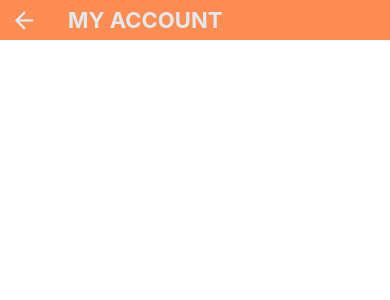
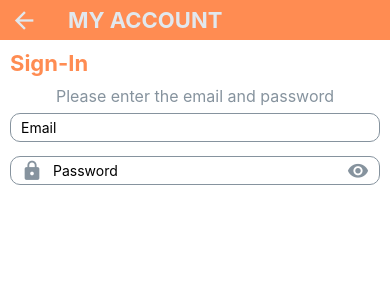
Before and after one commit to saarbm25/xpressfood, a React Native app: screen / in a window 390 px wide. Shown: the top 300 px of the page. Built offline with nearby package versions, Linux system fonts and the light colour scheme.

Commit message:
created AppTextInput component and used it in SignInScreen

```diff
--- a/App.js
+++ b/App.js
@@ -2,6 +2,7 @@ import { StyleSheet, Text, View, StatusBar } from 'react-native';
 import Header from './src/components/Header';
 import React from 'react';
 import { colors } from './src/global/styles';
+import SignInScreen from './src/screens/authScreens/SignInScreen';
 
 
 export default function App() {
@@ -10,7 +11,7 @@ export default function App() {
       <StatusBar
         barStyle='light-content'
         backgroundColor={colors.statusBar}></StatusBar>
-      <Header title='MY ACCOUNT'></Header>
+      <SignInScreen></SignInScreen>
     </View>
   );
 }
--- /dev/null
+++ b/src/components/AppTextInput.js
@@ -0,0 +1,41 @@
+import { View, Text, TextInput, StyleSheet } from 'react-native'
+import React from 'react'
+import { colors } from '../global/styles'
+import { MaterialCommunityIcons } from "@expo/vector-icons";
+
+export default function AppTextInput({children, placeholder, icon, secure}) {
+  return (
+      <View style={styles.container}>
+          {icon && <MaterialCommunityIcons name={icon} size={22} color={colors.grey3} style={styles.icon}></MaterialCommunityIcons>}
+          <TextInput
+              style={styles.inputText}
+              placeholder={placeholder}
+          >{children}</TextInput>
+          {secure && <MaterialCommunityIcons name={'eye'} size={22} color={colors.grey3} style={styles.secure}></MaterialCommunityIcons>}
+    </View>
+  )
+}
+
+const styles = StyleSheet.create({
+    container: {
+        marginHorizontal: 10,
+        marginVertical: 7,
+        borderWidth: 1,
+        borderColor: colors.grey3,
+        borderRadius: 10,
+        flexDirection: 'row',
+        alignItems: 'center'
+    },
+    inputText: {
+        paddingVertical: 5,
+        paddingHorizontal: 10,
+        flex: 1,
+    },
+    icon: {
+        paddingLeft: 10,
+    },
+    secure: {
+        paddingRight: 10,
+    }
+
+})
--- a/src/components/Header.js
+++ b/src/components/Header.js
@@ -4,11 +4,11 @@ import { MaterialCommunityIcons } from "@expo/vector-icons";
 
 import { colors, parameters } from '../global/styles'
 
-function Header({title}) {
+function Header({title, icon}) {
     return (
         <View style={styles.header}>
             <TouchableOpacity>
-                <MaterialCommunityIcons name='arrow-left' size={28} color={colors.grey5}></MaterialCommunityIcons>
+                <MaterialCommunityIcons name={icon} size={28} color={colors.grey5}></MaterialCommunityIcons>
             </TouchableOpacity>
                 <View>
                     <Text style={styles.headerText}>
--- a/src/global/styles.js
+++ b/src/global/styles.js
@@ -15,3 +15,11 @@ export const colors = {
 export const parameters = {
     headerHeight: 40,
 }
+
+export const globalStyles = StyleSheet.create({
+    title: {
+        color: colors.button,
+        fontWeight: 'bold',
+        fontSize: 22,
+    }
+})
--- /dev/null
+++ b/src/screens/authScreens/SignInScreen.js
@@ -0,0 +1,37 @@
+import React from 'react';
+import { View, Text, StyleSheet, Dimentions, TouchableHighlight, TouchableOpacity } from 'react-native'
+import { MaterialCommunityIcons } from "@expo/vector-icons";
+
+import { colors, parameters, globalStyles } from '../../global/styles'
+import Header from '../../components/Header';
+import AppTextInput from '../../components/AppTextInput';
+
+export default function SignInScreen() {
+  return (
+      <View style={styles.container}>
+          <Header title='MY ACCOUNT' icon='arrow-left'></Header>
+          <View style={{padding: 10}}>
+              <Text style={globalStyles.title}>
+                  Sign-In
+              </Text>
+          </View>
+          <View style={{alignItems: 'center'}}>
+              <Text style={styles.smallText}>
+                  Please enter the email and password
+              </Text>
+          </View>
+          <AppTextInput placeholder='Email'></AppTextInput>
+          <AppTextInput placeholder='Password' icon='lock' secure={true}></AppTextInput>
+    </View>
+  )
+}
+
+const styles = StyleSheet.create({
+    container: {
+        flex: 1,
+    },
+    smallText: {
+        color: colors.grey3,
+        fontSize: 16,
+    }
+})
```
